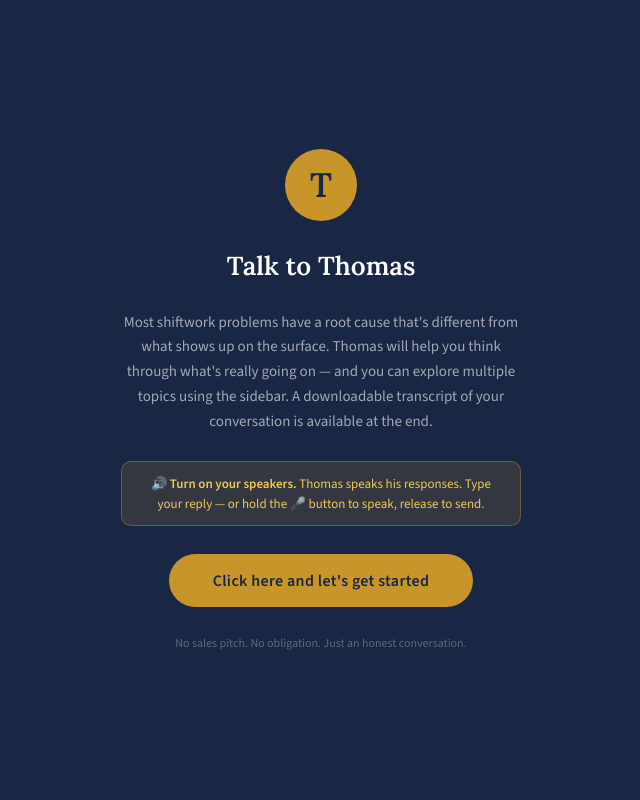
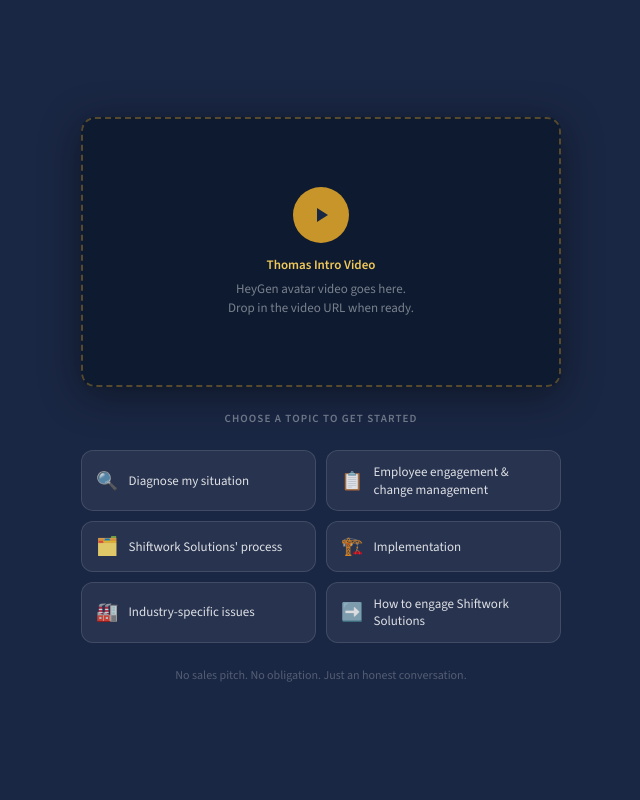
Before and after one commit to Hyperiongate/shift-work-diagnostic, a Flask app: page / in a window 1280 px wide. Shown: the whole page, without its empty margins (319-959 px from the left). Run offline with Flask 3, Linux system fonts and the light colour scheme.

Commit message:
Update index.html

```diff
--- a/templates/index.html
+++ b/templates/index.html
@@ -28,6 +28,14 @@
                  without listing them. Diagnostic opening message
                  updated to mention a few example topics and
                  reference the sidebar.
+    2026-03-18 — Start screen rebuilt: autoplay intro video
+                 placeholder + 6 topic buttons replace old logo/
+                 sub/speaker/start-btn layout. Clicking a topic
+                 button starts conversation in that topic directly
+                 — no separate 'get started' click needed.
+                 startConversation() now accepts topic parameter
+                 and syncs sidebar active state. Video placeholder
+                 has clear instructions for dropping in HeyGen URL.
 
   I did no harm and this file is not truncated
 -->
@@ -73,55 +81,92 @@
     background: var(--navy);
     display: flex; flex-direction: column;
     align-items: center; justify-content: center;
-    gap: 28px; z-index: 200;
+    gap: 24px; z-index: 200;
+    padding: 28px 20px;
+    overflow-y: auto;
     transition: opacity 0.5s ease;
   }
 
   #start-screen.hidden { opacity: 0; pointer-events: none; }
 
-  .start-logo {
-    width: 72px; height: 72px;
-    background: var(--gold); border-radius: 50%;
-    display: flex; align-items: center; justify-content: center;
-    font-family: 'Lora', serif; font-size: 34px; font-weight: 600;
-    color: var(--navy);
+  /* ── Intro video player ───────────────────────────── */
+  .intro-video-wrap {
+    width: 100%; max-width: 480px;
+    border-radius: 14px; overflow: hidden;
+    background: #0d1a30;
+    box-shadow: 0 8px 40px rgba(0,0,0,0.45);
+    flex-shrink: 0; position: relative;
   }
 
-  .start-heading {
-    font-family: 'Lora', serif; font-size: 26px; font-weight: 600;
-    color: var(--white); text-align: center;
+  .intro-video-wrap video {
+    width: 100%; display: block;
+    border-radius: 14px;
   }
 
-  .start-sub {
-    font-size: 15px; color: rgba(255,255,255,0.60);
-    text-align: center; max-width: 400px; line-height: 1.65;
+  /* Placeholder shown until real video is dropped in */
+  .video-placeholder {
+    width: 100%; aspect-ratio: 16/9;
+    display: flex; flex-direction: column;
+    align-items: center; justify-content: center;
+    gap: 12px; background: #0d1a30;
+    border-radius: 14px;
+    border: 2px dashed rgba(200,149,42,0.40);
   }
 
-  .speaker-notice {
-    background: rgba(200,149,42,0.15);
-    border: 1px solid rgba(200,149,42,0.40);
-    border-radius: 10px; padding: 12px 20px;
-    font-size: 13px; color: var(--gold-lt);
-    text-align: center; max-width: 400px; line-height: 1.5;
+  .video-placeholder-icon {
+    width: 56px; height: 56px; background: var(--gold);
+    border-radius: 50%; display: flex; align-items: center; justify-content: center;
   }
 
-  .speaker-notice strong { color: var(--gold-lt); }
+  .video-placeholder-icon svg { width: 24px; height: 24px; fill: var(--navy); }
 
-  #start-btn {
-    background: var(--gold); color: var(--navy);
-    border: none; border-radius: 30px;
-    font-family: 'Source Sans 3', sans-serif;
-    font-size: 16px; font-weight: 600;
-    padding: 16px 44px; cursor: pointer;
-    transition: background 0.2s, transform 0.1s;
-    letter-spacing: 0.02em;
+  .video-placeholder p {
+    font-size: 13px; color: rgba(255,255,255,0.45);
+    text-align: center; line-height: 1.5; max-width: 260px;
   }
 
-  #start-btn:hover  { background: var(--gold-lt); }
-  #start-btn:active { transform: scale(0.97); }
+  .video-placeholder strong { color: var(--gold-lt); display: block; margin-bottom: 4px; }
+
+  /* ── Topic grid on start screen ──────────────────── */
+  .start-topic-label {
+    font-size: 11px; font-weight: 600; letter-spacing: 0.10em;
+    text-transform: uppercase; color: rgba(255,255,255,0.40);
+    text-align: center;
+  }
+
+  .start-topic-grid {
+    display: grid;
+    grid-template-columns: 1fr 1fr;
+    gap: 10px;
+    width: 100%; max-width: 480px;
+  }
+
+  .start-topic-btn {
+    display: flex; align-items: center; gap: 10px;
+    background: rgba(255,255,255,0.06);
+    border: 1.5px solid rgba(255,255,255,0.12);
+    border-radius: 12px; padding: 12px 14px;
+    font-family: 'Source Sans 3', sans-serif;
+    font-size: 13px; color: rgba(255,255,255,0.85);
+    cursor: pointer; text-align: left;
+    transition: background 0.15s, border-color 0.15s, color 0.15s;
+    line-height: 1.35;
+  }
+
+  .start-topic-btn:hover {
+    background: rgba(200,149,42,0.18);
+    border-color: var(--gold);
+    color: var(--white);
+  }
+
+  .start-topic-btn:active { transform: scale(0.97); }
+
+  .start-topic-btn .btn-icon {
+    font-size: 18px; flex-shrink: 0;
+  }
 
   .start-footer {
-    font-size: 12px; color: rgba(255,255,255,0.30); text-align: center;
+    font-size: 12px; color: rgba(255,255,255,0.25); text-align: center;
   }
 
   /* ── Header ───────────────────────────────────────── */
@@ -490,20 +535,64 @@
 
 <!-- ── Start screen ──────────────────────────────────── -->
 <div id="start-screen">
-  <div class="start-logo">T</div>
-  <div class="start-heading">Talk to Thomas</div>
-  <div class="start-sub">
-    Most shiftwork problems have a root cause that's different from what shows up on the surface.
-    Thomas will help you think through what's really going on — and you can explore multiple
-    topics using the sidebar. A downloadable transcript of your conversation is available at the end.
+
+  <!-- Intro video — replace src with HeyGen video URL when ready -->
+  <div class="intro-video-wrap">
+    <!--
+      TO ACTIVATE: replace the placeholder div below with:
+      <video id="intro-video" autoplay playsinline muted="false"
+             src="YOUR_HEYGEN_VIDEO_URL_HERE"
+             style="width:100%;border-radius:14px;">
+      </video>
+      Then remove the video-placeholder div entirely.
+    -->
+    <div class="video-placeholder">
+      <div class="video-placeholder-icon">
+        <svg viewBox="0 0 24 24"><path d="M8 5v14l11-7z"/></svg>
+      </div>
+      <p>
+        <strong>Thomas Intro Video</strong>
+        HeyGen avatar video goes here.<br>
+        Drop in the video URL when ready.
+      </p>
+    </div>
   </div>
-  <div class="speaker-notice">
-    🔊 <strong>Turn on your speakers.</strong> Thomas speaks his responses.
-    Type your reply — or hold the 🎤 button to speak, release to send.
+
+  <div class="start-topic-label">Choose a topic to get started</div>
+
+  <div class="start-topic-grid">
+    <button class="start-topic-btn"
+      onclick="startConversation('diagnostic')">
+      <span class="btn-icon">🔍</span>
+      Diagnose my situation
+    </button>
+    <button class="start-topic-btn"
+      onclick="startConversation('engagement')">
+      <span class="btn-icon">📋</span>
+      Employee engagement &amp; change management
+    </button>
+    <button class="start-topic-btn"
+      onclick="startConversation('process')">
+      <span class="btn-icon">🗂️</span>
+      Shiftwork Solutions' process
+    </button>
+    <button class="start-topic-btn"
+      onclick="startConversation('implementation')">
+      <span class="btn-icon">🏗️</span>
+      Implementation
+    </button>
+    <button class="start-topic-btn"
+      onclick="startConversation('industry')">
+      <span class="btn-icon">🏭</span>
+      Industry-specific issues
+    </button>
+    <button class="start-topic-btn"
+      onclick="startConversation('engage_us')">
+      <span class="btn-icon">➡️</span>
+      How to engage Shiftwork Solutions
+    </button>
   </div>
-  <button id="start-btn" onclick="startConversation()">
-    Click here and let's get started
-  </button>
+
   <div class="start-footer">No sales pitch. No obligation. Just an honest conversation.</div>
 </div>
 
@@ -815,10 +904,24 @@
   micBtn.addEventListener('touchcancel', (e) => { if (isRecording) stopRecording(); },     { passive: false });
 
   // ── Start ──────────────────────────────────────────────
-  function startConversation() {
+  // Called from start screen topic buttons — topic is selected
+  // at the moment the visitor clicks, no second interaction needed.
+  // Syncs the sidebar active button to match the chosen topic.
+  function startConversation(topic) {
+    topic = topic || 'diagnostic';
     startScr.classList.add('hidden');
     setTimeout(() => { startScr.style.display = 'none'; }, 500);
-    loadOpening('diagnostic');
+
+    // Sync sidebar active state to match chosen topic
+    currentTopic = topic;
+    document.querySelectorAll('.topic-btn').forEach(b => b.classList.remove('active'));
+    const sidebarBtn = document.getElementById('btn-' + topic);
+    if (sidebarBtn) sidebarBtn.classList.add('active');
+
+    // Update header subtitle
+    headerSub.textContent = TOPIC_LABELS[topic] || 'Shiftwork Solutions — Diagnostic Advisor';
+
+    loadOpening(topic);
     inputEl.focus();
   }
 
```
